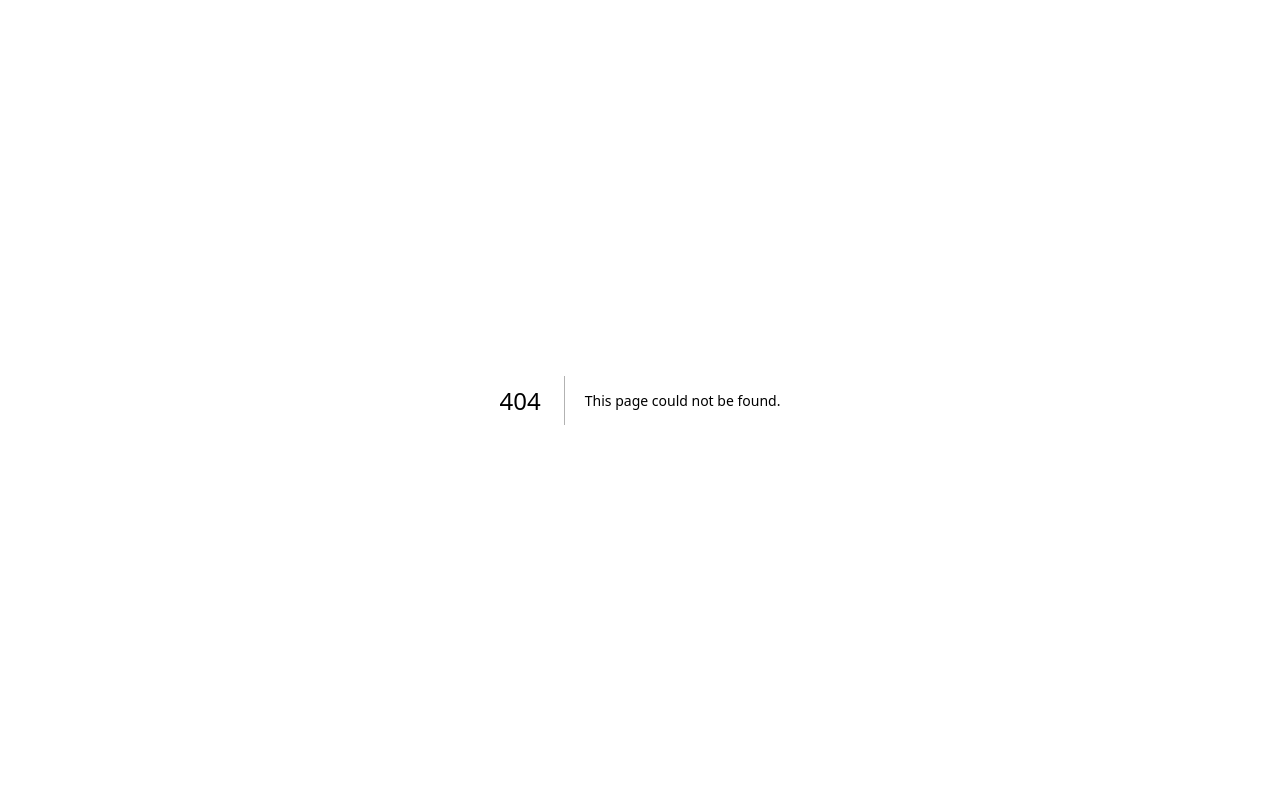
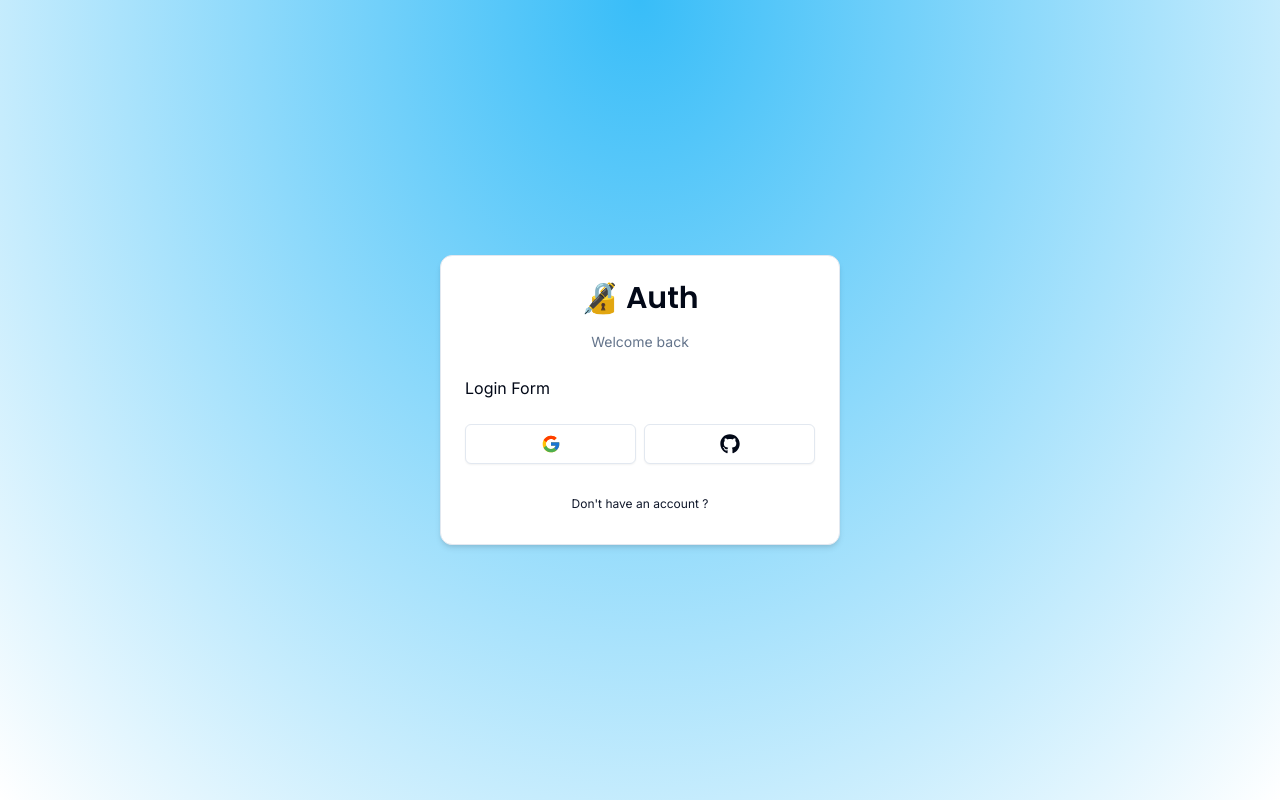
Before and after one commit to KrzysztofHum/fullstack-app, a Next.js app: page /auth/login in a window 1280 px wide. Before the commit this address had no page. Built offline with nearby package versions, Linux system fonts and the light colour scheme.

Commit message:
card wrapper

```diff
--- /dev/null
+++ b/app/auth/layout.tsx
@@ -0,0 +1,9 @@
+const AuthLayout = ({ children }: { children: React.ReactNode }) => {
+  return (
+    <div className="h-full flex items-center justify-center bg-[radial-gradient(ellipse_at_top,_var(--tw-gradient-stops))] from-sky-400 to blue-800">
+      {children}
+    </div>
+  );
+};
+
+export default AuthLayout;
--- /dev/null
+++ b/app/auth/login/page.tsx
@@ -0,0 +1,7 @@
+import { LoginForm } from "@/components/auth/login-form";
+
+const LoginPage = () => {
+  return <LoginForm />;
+};
+
+export default LoginPage;
--- a/app/page.tsx
+++ b/app/page.tsx
@@ -18,7 +18,7 @@
             font.className
           )}
         >
-          Auth
+          🔏 Auth
         </h1>
         <p className="text-white text-lg">A simple authentication service</p>
         <div>
--- /dev/null
+++ b/components/auth/back-button.tsx
@@ -0,0 +1,17 @@
+"use client";
+
+import Link from "next/link";
+import { Button } from "../ui/button";
+
+interface BackButtonProps {
+  href: string;
+  label: string;
+}
+
+export const BackButton = ({ href, label }: BackButtonProps) => {
+  return (
+    <Button variant="link" className="font-normal w-full" size="sm" asChild>
+      <Link href={href}>{label}</Link>
+    </Button>
+  );
+};
--- /dev/null
+++ b/components/auth/card-wrapper.tsx
@@ -0,0 +1,39 @@
+"use client";
+
+import { Card, CardContent, CardFooter, CardHeader } from "../ui/card";
+import { BackButton } from "./back-button";
+import { Header } from "./header";
+import { Social } from "./social";
+
+interface CardWrapperProps {
+  children: React.ReactNode;
+  headerLabel: string;
+  backButtonLabel: string;
+  backButtonHref: string;
+  showSocial?: boolean;
+}
+
+export const CardWrapper = ({
+  children,
+  headerLabel,
+  backButtonLabel,
+  backButtonHref,
+  showSocial,
+}: CardWrapperProps) => {
+  return (
+    <Card className="w-[400px] shadow-md">
+      <CardHeader>
+        <Header label={headerLabel} />
+      </CardHeader>
+      <CardContent>{children}</CardContent>
+      {showSocial && (
+        <CardFooter>
+          <Social />
+        </CardFooter>
+      )}
+      <CardFooter>
+        <BackButton label={backButtonLabel} href={backButtonHref} />
+      </CardFooter>
+    </Card>
+  );
+};
--- /dev/null
+++ b/components/auth/header.tsx
@@ -0,0 +1,20 @@
+import { Poppins } from "next/font/google";
+
+import { cn } from "@/lib/utils";
+
+const font = Poppins({
+  subsets: ["latin"],
+  weight: ["600"],
+});
+
+interface HeaderProps {
+  label: string;
+}
+export const Header = ({ label }: HeaderProps) => {
+  return (
+    <div className="w-full flex flex-col gap-y-4 items-center justify-center">
+      <h1 className={cn("text-3xl font-semibold", font.className)}>🔏 Auth</h1>
+      <p className="text-muted-foreground text-sm">{label}</p>
+    </div>
+  );
+};
--- /dev/null
+++ b/components/auth/login-form.tsx
@@ -0,0 +1,16 @@
+import { CardWrapper } from "./card-wrapper";
+
+export const LoginForm = () => {
+  return (
+    <CardWrapper
+      headerLabel="Welcome back"
+      backButtonLabel="Don't have an account ?"
+      backButtonHref="/auth/register"
+      showSocial
+    >
+      Login Form
+    </CardWrapper>
+  );
+};
+
+export default LoginForm;
--- /dev/null
+++ b/components/auth/social.tsx
@@ -0,0 +1,32 @@
+"use client";
+
+import { FcGoogle } from "react-icons/fc";
+import { FaGithub } from "react-icons/fa";
+import { Button } from "../ui/button";
+
+export const Social = () => {
+  return (
+    <div className="flex items-center w-full gap-x-2">
+      <Button
+        size="lg"
+        className="w-full"
+        variant="outline"
+        onClick={() => {
+          "click";
+        }}
+      >
+        <FcGoogle className="h-5 w-5" />
+      </Button>
+      <Button
+        size="lg"
+        className="w-full"
+        variant="outline"
+        onClick={() => {
+          "click";
+        }}
+      >
+        <FaGithub className="h-5 w-5" />
+      </Button>
+    </div>
+  );
+};
--- /dev/null
+++ b/components/ui/card.tsx
@@ -0,0 +1,76 @@
+import * as React from "react"
+
+import { cn } from "@/lib/utils"
+
+const Card = React.forwardRef<
+  HTMLDivElement,
+  React.HTMLAttributes<HTMLDivElement>
+>(({ className, ...props }, ref) => (
+  <div
+    ref={ref}
+    className={cn(
+      "rounded-xl border bg-card text-card-foreground shadow",
+      className
+    )}
+    {...props}
+  />
+))
+Card.displayName = "Card"
+
+const CardHeader = React.forwardRef<
+  HTMLDivElement,
+  React.HTMLAttributes<HTMLDivElement>
+>(({ className, ...props }, ref) => (
+  <div
+    ref={ref}
+    className={cn("flex flex-col space-y-1.5 p-6", className)}
+    {...props}
+  />
+))
+CardHeader.displayName = "CardHeader"
+
+const CardTitle = React.forwardRef<
+  HTMLParagraphElement,
+  React.HTMLAttributes<HTMLHeadingElement>
+>(({ className, ...props }, ref) => (
+  <h3
+    ref={ref}
+    className={cn("font-semibold leading-none tracking-tight", className)}
+    {...props}
+  />
+))
+CardTitle.displayName = "CardTitle"
+
+const CardDescription = React.forwardRef<
+  HTMLParagraphElement,
+  React.HTMLAttributes<HTMLParagraphElement>
+>(({ className, ...props }, ref) => (
+  <p
+    ref={ref}
+    className={cn("text-sm text-muted-foreground", className)}
+    {...props}
+  />
+))
+CardDescription.displayName = "CardDescription"
+
+const CardContent = React.forwardRef<
+  HTMLDivElement,
+  React.HTMLAttributes<HTMLDivElement>
+>(({ className, ...props }, ref) => (
+  <div ref={ref} className={cn("p-6 pt-0", className)} {...props} />
+))
+CardContent.displayName = "CardContent"
+
+const CardFooter = React.forwardRef<
+  HTMLDivElement,
+  React.HTMLAttributes<HTMLDivElement>
+>(({ className, ...props }, ref) => (
+  <div
+    ref={ref}
+    className={cn("flex items-center p-6 pt-0", className)}
+    {...props}
+  />
+))
+CardFooter.displayName = "CardFooter"
+
+export { Card, CardHeader, CardFooter, CardTitle, CardDescription, CardContent }
--- a/package.json
+++ b/package.json
@@ -16,6 +16,7 @@
     "next": "14.0.4",
     "react": "^18",
     "react-dom": "^18",
+    "react-icons": "^5.0.1",
     "tailwind-merge": "^2.2.0",
     "tailwindcss-animate": "^1.0.7"
   },
```
Also changed, not shown: 1 other file (tests, documents, lock files or other folders).
